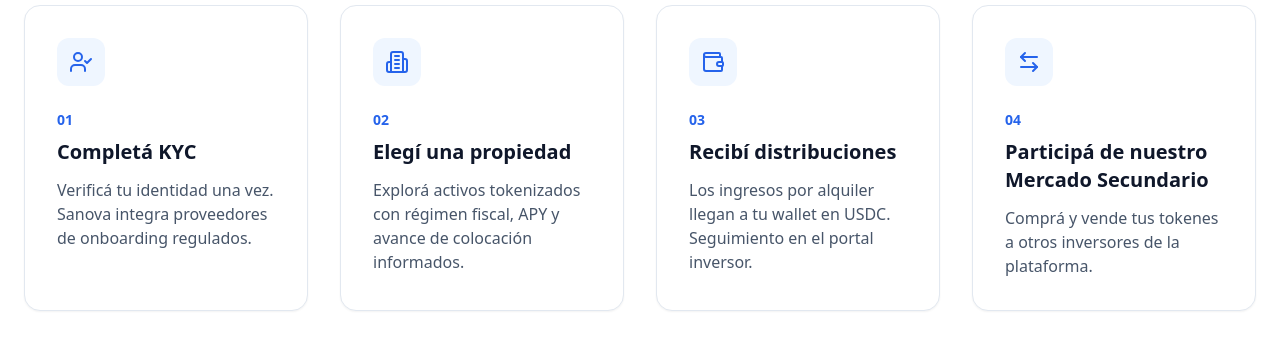
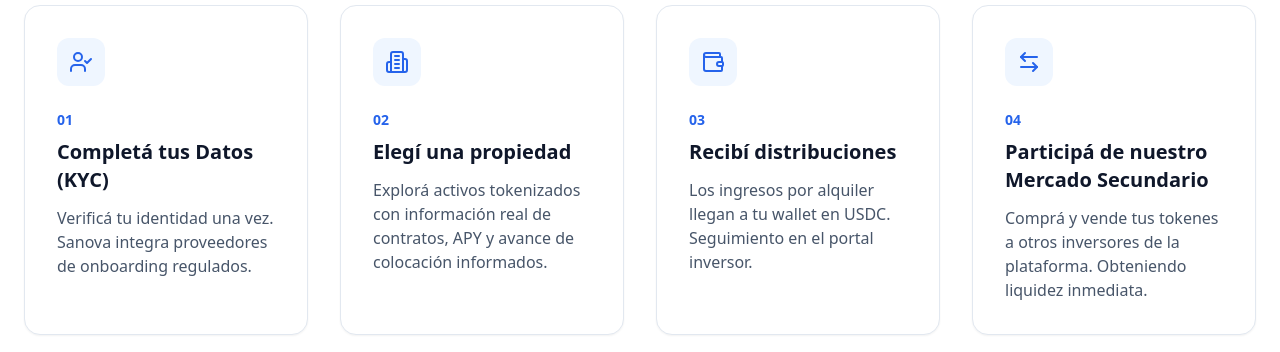
Before and after one commit to claudioschejter-stack/sano.token, a Next.js app in the folder apps/web/: page / in a window 1280 px wide. Shown: the part 2180-2532 px from the top of the page. Built offline with nearby package versions, Linux system fonts and the light colour scheme.

Commit message:
﻿Landing: actualizar textos de los cuatro pasos en español
Refina titulos y descripciones del flujo de inversion, incluyendo KYC, informacion de contratos y liquidez del mercado secundario.

Co-authored-by: Cursor <cursoragent@cursor.com>

```diff
--- a/apps/web/src/i18n/locales/es.ts
+++ b/apps/web/src/i18n/locales/es.ts
@@ -133,14 +133,16 @@ export const es = {
     howItWorks: {
       title: 'Invertí en cuatro pasos',
       subtitle: 'Del descubrimiento a la titularidad on-chain — para inversores retail e institucionales.',
-      step1Title: 'Completá KYC',
+      step1Title: 'Completá tus Datos (KYC)',
       step1Desc: 'Verificá tu identidad una vez. Sanova integra proveedores de onboarding regulados.',
       step2Title: 'Elegí una propiedad',
-      step2Desc: 'Explorá activos tokenizados con régimen fiscal, APY y avance de colocación informados.',
+      step2Desc:
+        'Explorá activos tokenizados con información real de contratos, APY y avance de colocación informados.',
       step3Title: 'Recibí distribuciones',
       step3Desc: 'Los ingresos por alquiler llegan a tu wallet en USDC. Seguimiento en el portal inversor.',
       step4Title: 'Participá de nuestro Mercado Secundario',
-      step4Desc: 'Comprá y vende tus tokenes a otros inversores de la plataforma.'
+      step4Desc:
+        'Comprá y vende tus tokenes a otros inversores de la plataforma. Obteniendo liquidez inmediata.'
     },
     featured: {
       title: 'Propiedades destacadas',
```
